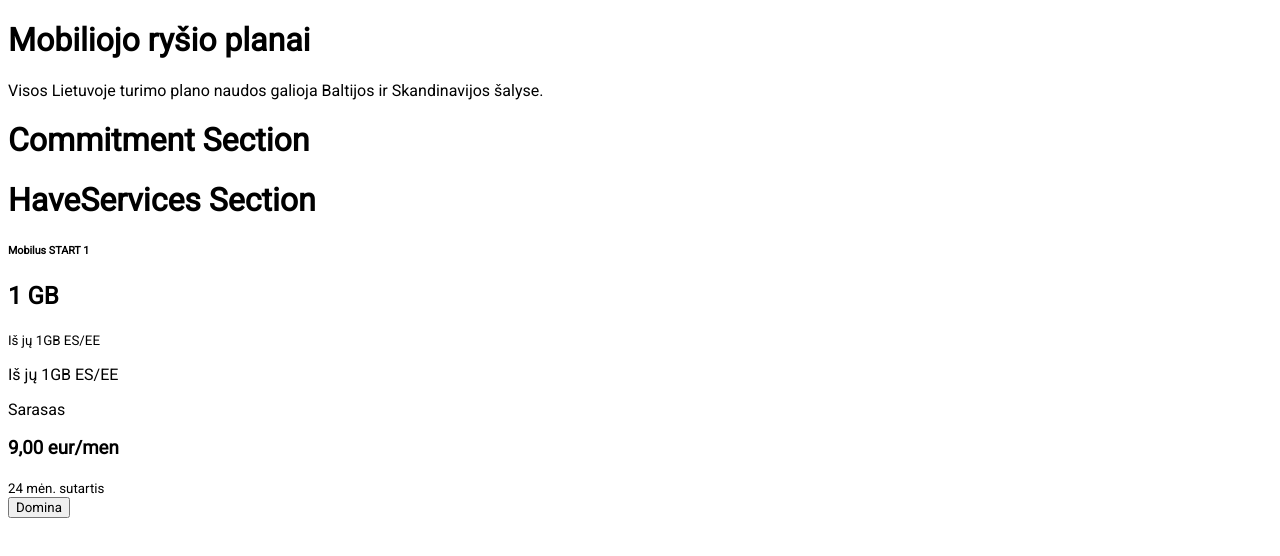
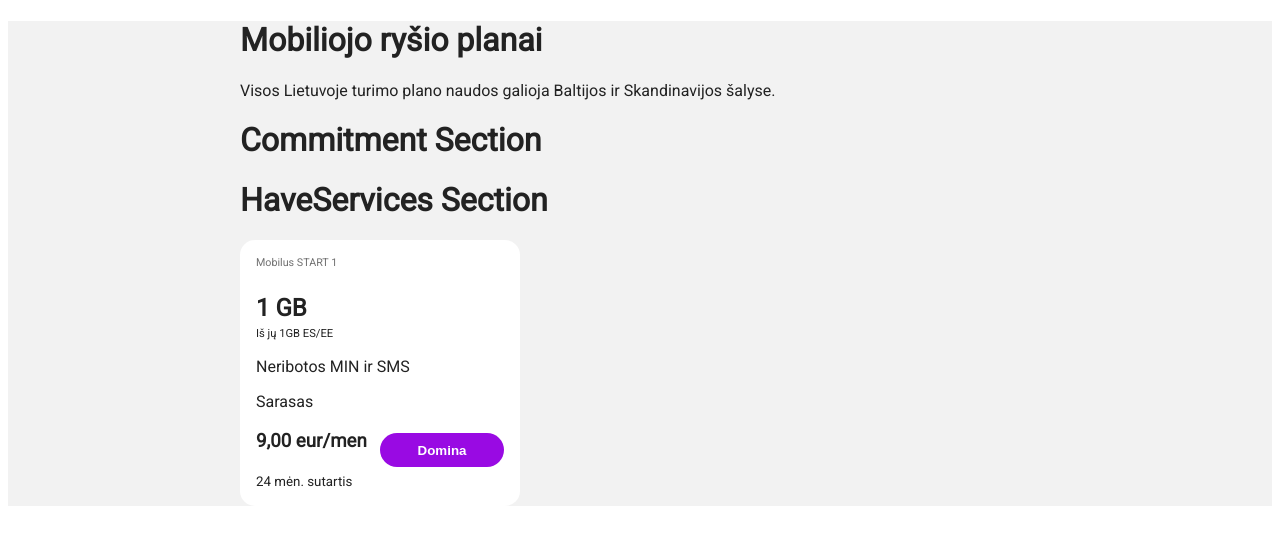
Before and after one commit to EivydasLeo-zz/react-telia, a React (Create React App) app: page / in a window 1280 px wide. Shown: the top 556 px of the page. Built offline with nearby package versions, Linux system fonts and the light colour scheme.

Commit message:
plan css till list

```diff
--- a/src/App.css
+++ b/src/App.css
@@ -1,13 +1,76 @@
 @import url('https://fonts.googleapis.com/css2?family=Roboto&display=swap');
 
+/* reset */
 * {
   box-sizing: border-box;
-  font-family: 'Roboto', sans-serif;
+}
+/* Common */
+.container {
+  max-width: 800px;
+  margin: 0 auto;
 }
 
-/* Cart section */
+/* components */
+.App {
+  font-family: 'Roboto', sans-serif;
+  background-color: #f2f2f2;
+  color: #222;
+}
 
-.card-miniTitle {
-  font-weight: 100;
-  color: gray;
+/* mobile plan */
+.mobile-plan {
+  background-color: #fff;
+  /* temporary */
+  max-width: 280px;
+  padding: 1rem;
+  border-radius: 15px;
 }
+
+.plan__header {
+  font-weight: normal;
+  margin-top: 0;
+  color: rgba(51, 51, 51, 0.7);
+}
+
+.plan__dataAllow {
+  margin-bottom: 0;
+}
+
+.plan__dataEU {
+  font-size: 0.7rem;
+}
+
+.plan__min-sms {
+  font-size: 1rem;
+}
+
+.plan__bottom {
+  display: flex;
+  align-items: center;
+}
+
+.bottom__price-part {
+  width: 50%;
+}
+.bottom__price {
+  margin-bottom: 0;
+}
+.bottom__price span {
+  font-weight: normal;
+  font-size: 0.6rem;
+}
+
+.bottom__term {
+  font-size: 0.8rem;
+  color: rgba(51, 51, 51, 0.7);
+}
+
+.plan__cta {
+  width: 50%;
+  background-color: #990ae3;
+  border: none;
+  padding: 0.6rem 1.4rem;
+  border-radius: 20px;
+  color: #fff;
+  font-weight: bold;
+}
--- a/src/App.jsx
+++ b/src/App.jsx
@@ -12,6 +12,7 @@ class App extends Component {
   render() {
     return (
       <div className="App">
+        <div className="container">
           <h1>Mobiliojo ryšio planai</h1>
           <p>Visos Lietuvoje turimo plano naudos galioja Baltijos ir Skandinavijos šalyse.</p>
           <div className="controls">
@@ -22,6 +23,7 @@ class App extends Component {
             <MobilePlan />
           </main>
         </div>
+      </div>
     );
   }
 }
--- a/src/components/mobilePlan.jsx
+++ b/src/components/mobilePlan.jsx
@@ -8,7 +8,7 @@ class MobilePlan extends Component {
         <h6 className="plan__header">Mobilus START 1</h6>
         <h2 className="plan__dataAllow">1 GB</h2>
         <small className="plan__dataEU">Iš jų 1GB ES/EE</small>
-        <p className="plan__min-sms">Iš jų 1GB ES/EE</p>
+        <p className="plan__min-sms">Neribotos MIN ir SMS</p>
         <div className="plan__features">Sarasas</div>
         <div className="plan__bottom">
           <div className="bottom__price-part">
```
Lines whose indentation alone changed are shown as unchanged.
